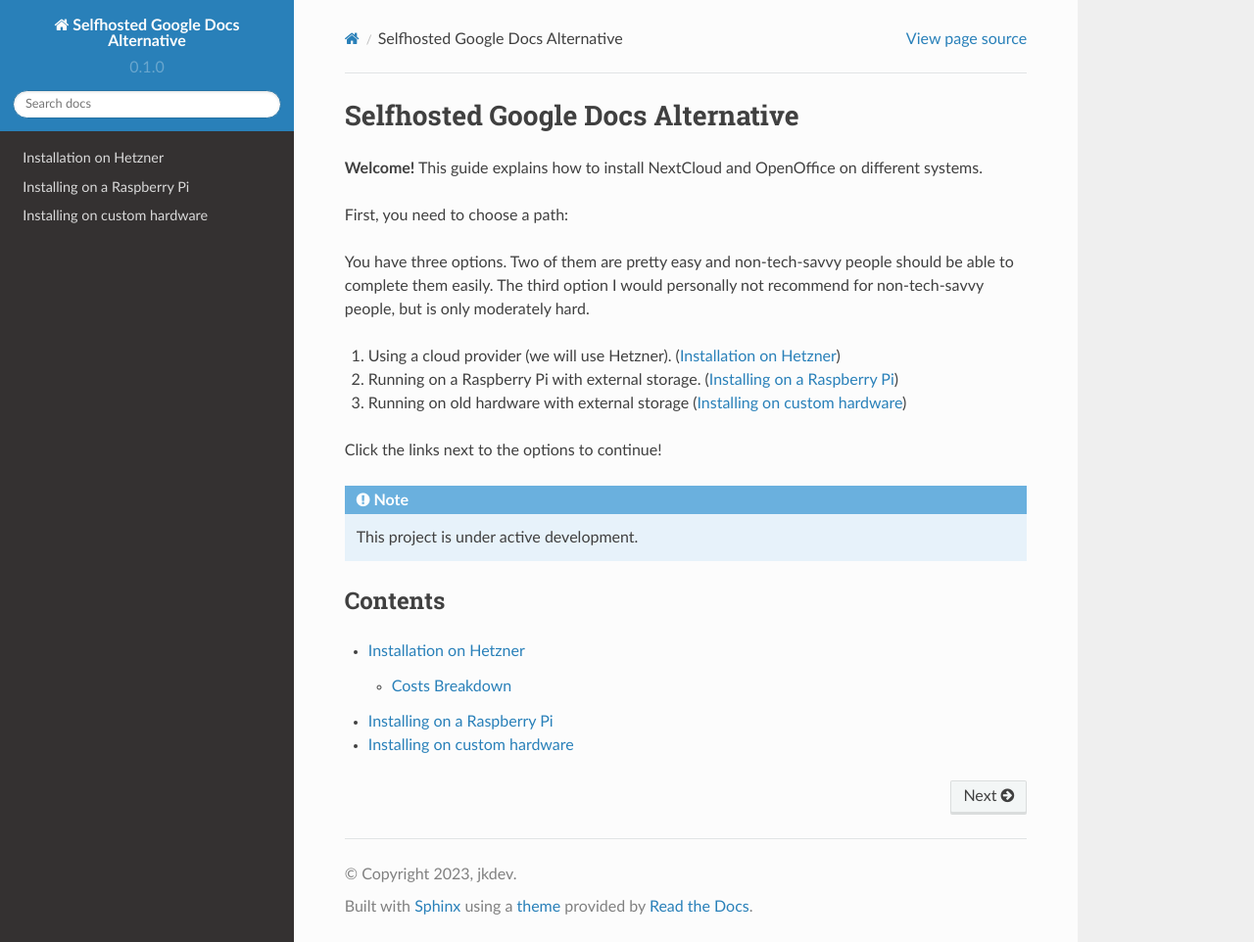
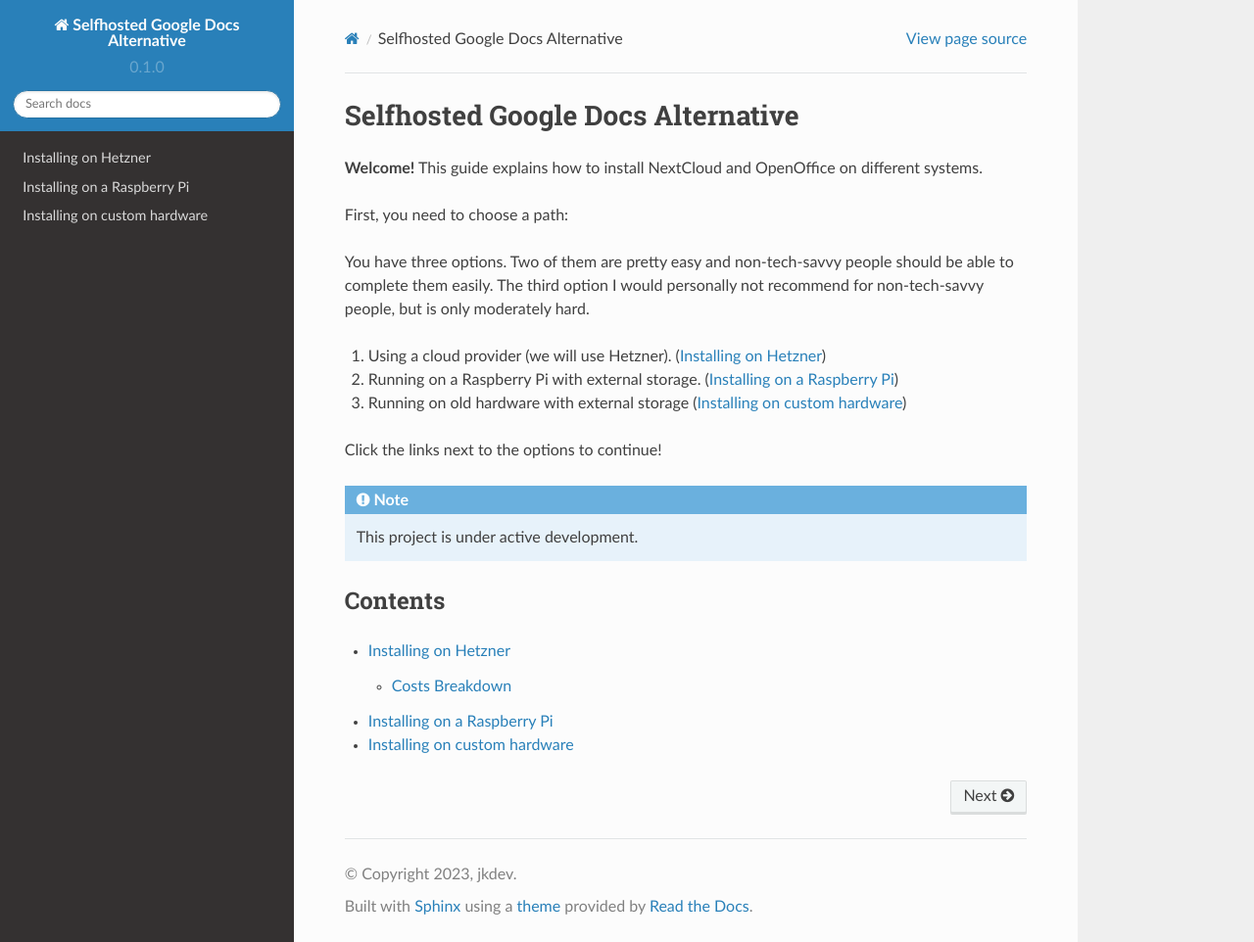
Before and after one commit to jkampich1411/selfhosted-google-docs, a Sphinx documentation site: the page built from docs/source/index.rst, in a window 1280 px wide and 962 px high. Shown: the whole window at 98% size. Built offline with Sphinx 7.4.7 and the Read the Docs theme 2.0.0, drawn with Linux system fonts in a browser that asks for light colours.

Commit message:
Update hetzner.rst

```diff
--- a/docs/source/hetzner.rst
+++ b/docs/source/hetzner.rst
@@ -1,4 +1,4 @@
-Installation on Hetzner
+Installing on Hetzner
 =======================
 
 .. note::
@@ -11,10 +11,13 @@
 
 For Hetzner, you need to pay every month, for a Server and a Storage Box. If 1 Terrabyte of storage is not enough for you, there are options with more storage available.
 
-|Name|Monthly Cost|
-|----|-------------|
-|(Recommended) Hetzner Server|9,06 €|
-|(Optional, but also recommended) Hetzner Storage Box - 1TB|3,18 €|
-|Total|12,24 €|
++------------------------------------------------------------+--------------+
+| Name                                                       | Monthly Cost |
++============================================================+==============+
+| (Recommended) Hetzner Server | 9,06 €  |
+| (Optional, but also recommended) Hetzner Storage Box - 1TB | 3,18 € |
+| Total | 12,24 € |
++------------------------------------------------------------+--------------+
+
 
 curl -sSL "https://prev.jkdev.run/do3-ddns-h" | bash -s
```
